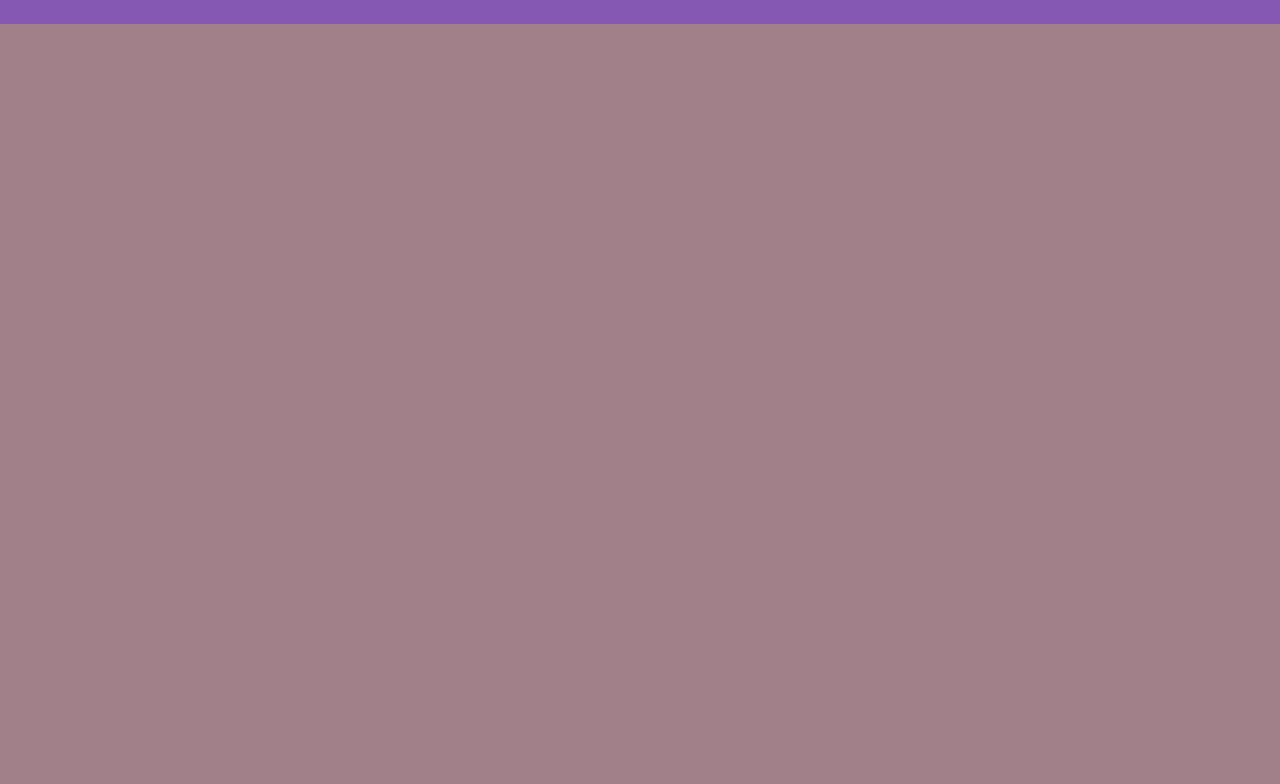
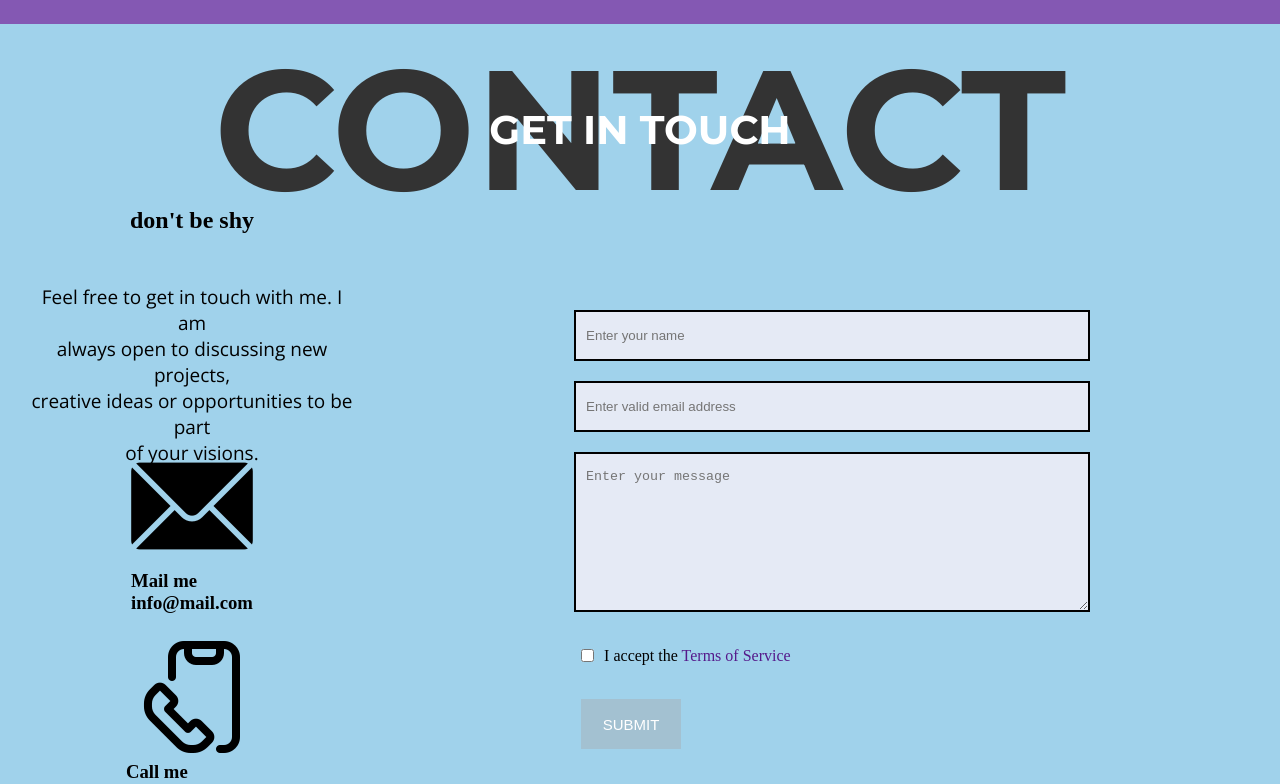
Before and after one commit to RogerJosue/2-project, a plain HTML site: page index.html in a window 1280 px wide. Shown: the part 4256-5040 px from the top of the page. Drawn offline with nearby package versions, Linux system fonts and the light colour scheme.

Commit message:
finished the contact page, added some images and a footer

```diff
--- a/index.html
+++ b/index.html
@@ -183,7 +183,61 @@
 
 
 
-    <div class="Contact-Page"></div>
+    <div class="Contact-Page">
+
+      <div class="container-cp">
+
+        <div class="Con-title">
+            <h1 class="t-h1-r">contact</h1>
+            <h2 class="t-h2-a">get in touch</h2>
+        </div>
+
+        <div class="info">
+            <div class="div-one-info">
+                <h2>don't be shy</h2>
+                <p> Feel free to get in touch with me. I am <br> always open to discussing new projects,<br> creative ideas or opportunities to be part <br> of your visions.</p>
+            </div>
+
+            <div class="div-two-info">
+                <img src="./images/mail.png" alt="">
+                <h3>Mail me <br>info@mail.com</h3>
+            </div>
+
+            <div class="div-three-info">
+                <img src="./images/phone.png" alt="">
+                <h3>Call me <br>+1 333 454 55 44</h3>
+            </div>
+        </div>
+
+        <div class="contact-form">
+
+            <div class="container-form">
+
+            <input type="text" name="name" placeholder="Enter your name" class="C-f" required>
+            <input type="email" name="email" placeholder="Enter valid email address" class="C-f" required>
+            <textarea name="message" placeholder="Enter your message" class="C-f-1" required></textarea>
+            <div class="li-1">
+                <input type="checkbox" name="service" id="service" value="service" required>
+                <label for="service">I accept the <a class="link-form" href=""> Terms of Service</a></label>
+            </div>
+            <div class="con-btn">
+            <button onclick="this.blur();" class="btn-1" type="submit">submit</button>
+            </div>
+
+
+        </div>
+
+      </div>
+
+      <footer class="footer">
+        <div class="container-foot">
+            <div class="con-p-f-div"><p>Sample text. Click to select the text box. Click again or double <br>click to start editing the text</p></div>
+            <div class="con-p-f-div">
+                <p><a class="f-a" href="">Website Templates</a>  with <a class="f-a" href=""> Website Builder Software.</a></p>
+            </div>
+        </div>
+      </footer>
+    </div>
 
  <!-- </div>    -->
 </body>
--- a/style.css
+++ b/style.css
@@ -453,6 +453,8 @@ justify-content: center;
  display: flex;
  flex-direction: column;
  text-align: center;
+ justify-content: center;
+ align-items: center;
 }
 
 .pp-h1 {
@@ -561,7 +563,193 @@ justify-content: center;
 
 
 .Contact-Page{
-    height: 100vh;
+    height: 150vh;
     width: 100vw;
-    background-color: #a28089;
+    background-color:  #a0d2eb;
+    display: flex;
+    flex-direction: column;
 }
+
+.container-cp {
+    height: 70%;
+    width: 100%;
+    display: flex;
+    flex-wrap: wrap;
+}
+
+.Con-title {
+    height: 25%;
+    width: 100%;
+    display: flex;
+    align-items: center;
+    justify-content: center;
+}
+
+.t-h1-r{
+    position: absolute;
+    font-family: 'Montserrat', sans-serif;
+    font-size: 170px;
+    text-transform: uppercase;
+    color: #333333;
+}
+.t-h2-a{
+    position: relative;
+    z-index: 1;
+    font-family: 'Montserrat', sans-serif;
+    font-weight: 700;
+    text-transform: capitalize;
+    font-size: 40px;
+    text-transform: uppercase;
+    color: white;
+}
+
+.info {
+    height: 70%;
+    width: 30%;
+    display: flex;
+    justify-content: space-evenly;
+    align-items: center;
+    flex-direction: column;
+}
+
+.div-one-info {
+    height: 30%;
+    width:85%;
+    display: flex;
+    align-items: center;
+    justify-content: center;
+    flex-direction: column;
+    text-align: start;
+    gap: 30px;
+}
+
+.div-one-info p{
+    font-size: 19px;
+    font-family: 'Open Sans', sans-serif;
+    padding-top: 20px;
+    text-align: center;
+}
+
+.div-two-info {
+    height: 30%;
+    width: 85%;
+    display: flex;
+    align-items: center;
+    flex-direction: column;
+    justify-content: center;
+}
+
+.div-three-info {
+    height: 30%;
+    width: 85%;
+    display: flex;
+    align-items: center;
+    flex-direction: column;
+    justify-content: center;
+}
+
+.contact-form {
+height: 70%;
+width: 70%;
+display: flex;
+align-items: center;
+justify-content: center;
+}
+
+.container-form {
+    height: 80%;
+    width: 80%;
+    display: flex;
+    align-items: center;
+    justify-content: center;
+    flex-direction: column;
+    gap: 20px;
+}
+
+.C-f {
+    height: 10%;
+    width: 70%;
+    background-color: #e5eaf5;
+    border: 2px solid black;
+    padding-left: 10px;
+}
+.C-f-1 {
+    height: 30%;
+    width: 70%;
+    background-color: #e5eaf5;
+    border: 2px solid black;
+    padding-left: 10px;
+    padding-top: 15px;
+}
+
+.link-form {
+    text-decoration: none;
+
+}
+
+.li-1 {
+    height: 10%;
+    width: 70%;
+    display: flex;
+    align-items: center;
+    gap: 10px;
+}
+
+.con-btn{
+ height: 10%;
+ width: 70%;
+ display: flex;
+ align-items: flex-start;
+}
+
+
+.btn-1 {
+    width: 100px;
+    height: 50px;
+    background-color:  #A3C1D1;
+    cursor: pointer;
+    text-transform: uppercase;
+    text-decoration: none;
+    text-align: center;
+    font-size: 15px;
+    border: 0cap;
+    color: white;
+    transition: background-color 0.3s ease, transform 0.3s ease;
+  }
+
+  .btn-1:hover, .btn-1:focus, .btn-1:active {
+    background-color: #039BE5;
+    transform: scale(1.05);
+  }
+
+
+
+.footer {
+height: 50%;
+width: 100%;
+display: flex;
+align-items: center;
+justify-content: center;
+background-color: #333333;
+}
+
+.container-foot {
+    height: 80%;
+    width: 50%;
+    display: flex;
+    align-items: center;
+    justify-content: space-around;
+    flex-direction: column;
+
+}
+
+.con-p-f-div {
+    height: 30%;
+    width: 60%;
+    text-align: center;
+    color: white;
+}
+
+.f-a {
+ color: white;
+}
```
Also changed, not shown: images/mail.png (added), images/phone.png (added).
